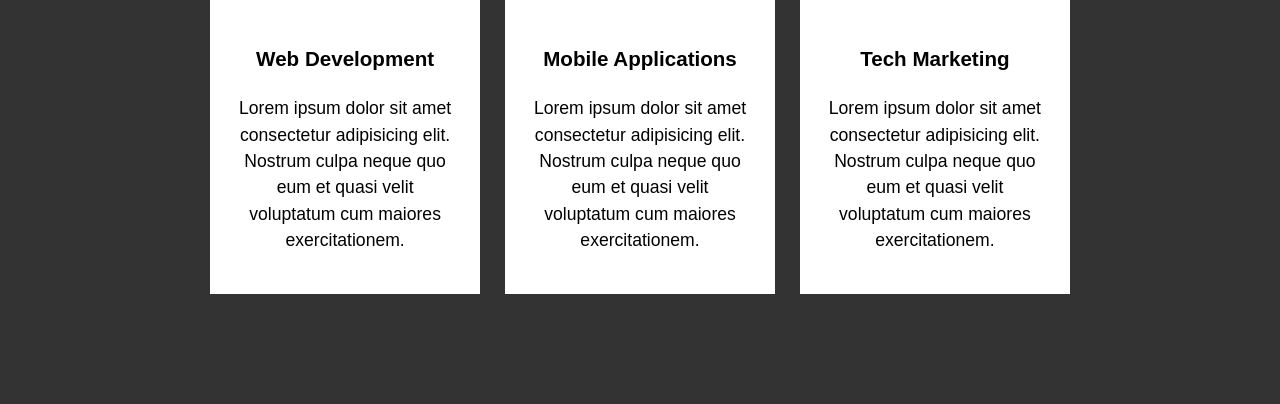
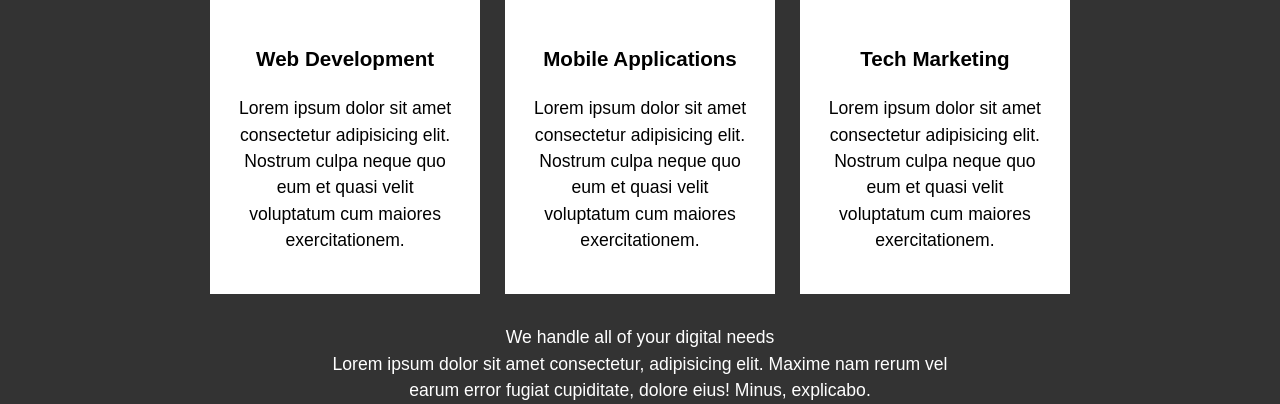
Before and after one commit to epetrunia/landing_page, a plain HTML site: page index.html in a window 1280 px wide. Shown: the part 890-1294 px from the top of the page. Before the commit the page ends 1214 px from the top, so only its background shows below. Drawn offline with Linux system fonts and the light colour scheme.

Commit message:
Add section to index.html file

```diff
--- a/index.html
+++ b/index.html
@@ -54,6 +54,13 @@
             </div>
         </div>
     </section>
+    <section class="digitalSection">
+        <div class="Container">
+            <h2>We handle all of your digital needs</h2>
+            <p>Lorem ipsum dolor sit amet consectetur, adipisicing elit. Maxime nam rerum vel earum error fugiat cupiditate,
+                dolore eius! Minus, explicabo.</p>
+        </div>
+    </section>
 </main>
 </body>
 </html>
```
Lines whose indentation alone changed are shown as unchanged.
